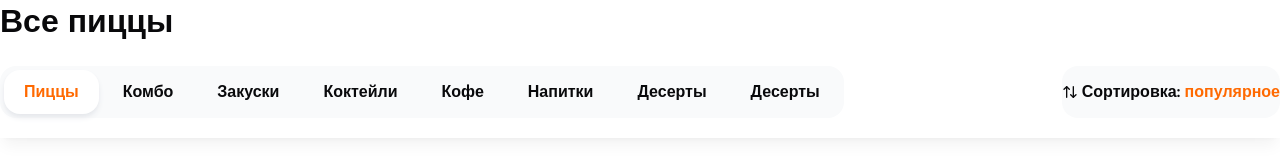
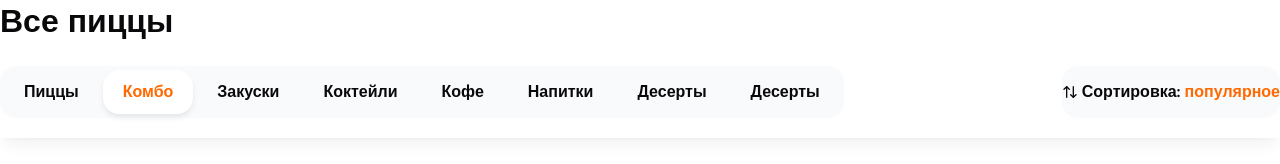
Before and after one commit to AndreyukRaman/next-pizza, a Next.js app: page / in a window 1280 px wide. Shown: the part 152-316 px from the top of the page. Built offline with nearby package versions, Linux system fonts and the light colour scheme.

Commit message:
zustand for providing state into categories. intersection for checking active categoryId

```diff
--- a/app/globals.css
+++ b/app/globals.css
@@ -81,6 +81,16 @@
     }
 }
 
+html {
+    scroll-behavior: smooth;
+}
+
+@media screen and (prefers-reduced-motion: reduce) {
+    html {
+        scroll-behavior: auto !important;
+    }
+}
+
 
 :root {
     --radius: 0.65rem;
--- a/app/page.tsx
+++ b/app/page.tsx
@@ -26,8 +26,8 @@ export default function Home() {
     {/* Список товаров */}
     <div className="flex-1">
         <div className="flex flex-col gap-16">
-            <ProductsGroupList title="Пиццы" items={[{id:1, name:'Чизбурер-пицца', imageUrl: "https://media.dodostatic.net/image/r:292x292/0198bf4f806371f19d529f9e9e7dba36.avif", price:550, items: [{price:550}]},{id:1, name:'Чизбурер-пицца', imageUrl: "https://media.dodostatic.net/image/r:292x292/0198bf4f806371f19d529f9e9e7dba36.avif", price:550, items: [{price:550}]},{id:1, name:'Чизбурер-пицца', imageUrl: "https://media.dodostatic.net/image/r:292x292/0198bf4f806371f19d529f9e9e7dba36.avif", price:550, items: [{price:550}]},{id:1, name:'Чизбурер-пицца', imageUrl: "https://media.dodostatic.net/image/r:292x292/0198bf4f806371f19d529f9e9e7dba36.avif", price:550, items: [{price:550}]},{id:1, name:'Чизбурер-пицца', imageUrl: "https://media.dodostatic.net/image/r:292x292/0198bf4f806371f19d529f9e9e7dba36.avif", price:550, items: [{price:550}]},{id:1, name:'Чизбурер-пицца', imageUrl: "https://media.dodostatic.net/image/r:292x292/0198bf4f806371f19d529f9e9e7dba36.avif", price:550, items: [{price:550}]},{id:1, name:'Чизбурер-пицца', imageUrl: "https://media.dodostatic.net/image/r:292x292/0198bf4f806371f19d529f9e9e7dba36.avif", price:550, items: [{price:550}]},{id:1, name:'Чизбурер-пицца', imageUrl: "https://media.dodostatic.net/image/r:292x292/0198bf4f806371f19d529f9e9e7dba36.avif", price:550, items: [{price:550}]}]} categoryId={1}/>
-            <ProductsGroupList title="Завтрак" items={[{id:1, name:'Чизбурер-пицца', imageUrl: "https://media.dodostatic.net/image/r:292x292/0198bf4f806371f19d529f9e9e7dba36.avif", price:550, items: [{price:550}]},{id:1, name:'Чизбурер-пицца', imageUrl: "https://media.dodostatic.net/image/r:292x292/0198bf4f806371f19d529f9e9e7dba36.avif", price:550, items: [{price:550}]},{id:1, name:'Чизбурер-пицца', imageUrl: "https://media.dodostatic.net/image/r:292x292/0198bf4f806371f19d529f9e9e7dba36.avif", price:550, items: [{price:550}]},{id:1, name:'Чизбурер-пицца', imageUrl: "https://media.dodostatic.net/image/r:292x292/0198bf4f806371f19d529f9e9e7dba36.avif", price:550, items: [{price:550}]},{id:1, name:'Чизбурер-пицца', imageUrl: "https://media.dodostatic.net/image/r:292x292/0198bf4f806371f19d529f9e9e7dba36.avif", price:550, items: [{price:550}]},{id:1, name:'Чизбурер-пицца', imageUrl: "https://media.dodostatic.net/image/r:292x292/0198bf4f806371f19d529f9e9e7dba36.avif", price:550, items: [{price:550}]},{id:1, name:'Чизбурер-пицца', imageUrl: "https://media.dodostatic.net/image/r:292x292/0198bf4f806371f19d529f9e9e7dba36.avif", price:550, items: [{price:550}]},{id:1, name:'Чизбурер-пицца', imageUrl: "https://media.dodostatic.net/image/r:292x292/0198bf4f806371f19d529f9e9e7dba36.avif", price:550, items: [{price:550}]}]}/>
+            <ProductsGroupList title="Пиццы" items={[{id:1, name:'Чизбурер-пицца', imageUrl: "https://media.dodostatic.net/image/r:292x292/0198bf4f806371f19d529f9e9e7dba36.avif", price:550, items: [{price:550}]},{id:2, name:'Чизбурер-пицца', imageUrl: "https://media.dodostatic.net/image/r:292x292/0198bf4f806371f19d529f9e9e7dba36.avif", price:550, items: [{price:550}]},{id:3, name:'Чизбурер-пицца', imageUrl: "https://media.dodostatic.net/image/r:292x292/0198bf4f806371f19d529f9e9e7dba36.avif", price:550, items: [{price:550}]},{id:4, name:'Чизбурер-пицца', imageUrl: "https://media.dodostatic.net/image/r:292x292/0198bf4f806371f19d529f9e9e7dba36.avif", price:550, items: [{price:550}]},{id:5, name:'Чизбурер-пицца', imageUrl: "https://media.dodostatic.net/image/r:292x292/0198bf4f806371f19d529f9e9e7dba36.avif", price:550, items: [{price:550}]},{id:6, name:'Чизбурер-пицца', imageUrl: "https://media.dodostatic.net/image/r:292x292/0198bf4f806371f19d529f9e9e7dba36.avif", price:550, items: [{price:550}]},{id:7, name:'Чизбурер-пицца', imageUrl: "https://media.dodostatic.net/image/r:292x292/0198bf4f806371f19d529f9e9e7dba36.avif", price:550, items: [{price:550}]},{id:8, name:'Чизбурер-пицца', imageUrl: "https://media.dodostatic.net/image/r:292x292/0198bf4f806371f19d529f9e9e7dba36.avif", price:550, items: [{price:550}]}]} categoryId={1}/>
+            <ProductsGroupList title="Комбо" items={[{id:9, name:'Чизбурер-пицца', imageUrl: "https://media.dodostatic.net/image/r:292x292/0198bf4f806371f19d529f9e9e7dba36.avif", price:550, items: [{price:550}]},{id:10, name:'Чизбурер-пицца', imageUrl: "https://media.dodostatic.net/image/r:292x292/0198bf4f806371f19d529f9e9e7dba36.avif", price:550, items: [{price:550}]},{id:11, name:'Чизбурер-пицца', imageUrl: "https://media.dodostatic.net/image/r:292x292/0198bf4f806371f19d529f9e9e7dba36.avif", price:550, items: [{price:550}]},{id:12, name:'Чизбурер-пицца', imageUrl: "https://media.dodostatic.net/image/r:292x292/0198bf4f806371f19d529f9e9e7dba36.avif", price:550, items: [{price:550}]},{id:13, name:'Чизбурер-пицца', imageUrl: "https://media.dodostatic.net/image/r:292x292/0198bf4f806371f19d529f9e9e7dba36.avif", price:550, items: [{price:550}]},{id:14, name:'Чизбурер-пицца', imageUrl: "https://media.dodostatic.net/image/r:292x292/0198bf4f806371f19d529f9e9e7dba36.avif", price:550, items: [{price:550}]},{id:15, name:'Чизбурер-пицца', imageUrl: "https://media.dodostatic.net/image/r:292x292/0198bf4f806371f19d529f9e9e7dba36.avif", price:550, items: [{price:550}]},{id:16, name:'Чизбурер-пицца', imageUrl: "https://media.dodostatic.net/image/r:292x292/0198bf4f806371f19d529f9e9e7dba36.avif", price:550, items: [{price:550}]}]} categoryId={2}/>
         </div>
     </div>
 
--- a/components/shared/categories.tsx
+++ b/components/shared/categories.tsx
@@ -1,18 +1,35 @@
+"use client";
+
+
 import { cn } from '@/lib/utils';
 import React from 'react';
+import {useCategoryStore} from "@/store/category";
 
 interface Props {
     className?: string;
 }
 
-const cats = ['Пиццы', 'Комбо','Закуски','Коктейли','Кофе','Напитки','Десерты','Десерты']
-const activeIndex=0;
+const cats = [
+    { id: 1, name: "Пиццы" },
+    { id: 2, name: "Комбо" },
+    { id: 3, name: "Закуски" },
+    { id: 4, name: "Коктейли" },
+    { id: 5, name: "Кофе" },
+    { id: 6, name: "Напитки" },
+    { id: 7, name: "Десерты" },
+    { id: 8, name: "Десерты" },
+];
+
+
 
 export const Categories: React.FC<Props> = ({ className}) => {
+    const categoryActiveId = useCategoryStore((state)=>state.activeId)
     return <div className={cn('inline-flex gap-1 bg-gray-50 p-1 rounded-2xl', className)}>
-        {cats.map((cat, index) => (
-            <a className={cn('flex items-center font-bold h-11 rounded-2xl px-5', activeIndex === index && 'bg-white shadow-md shadow-gray-200 text-primary')} key={index}>
-                <button>{cat}</button>
+        {cats.map(({name,id}, index) => (
+            <a className={cn('flex items-center font-bold h-11 rounded-2xl px-5', categoryActiveId === id && 'bg-white shadow-md shadow-gray-200 text-primary')}
+               href={`/#${name}`}
+               key={index}>
+                <button>{name}</button>
             </a>
         ))}
     </div>;
--- a/components/shared/products-group-list.tsx
+++ b/components/shared/products-group-list.tsx
@@ -1,8 +1,13 @@
+'use client';
+
 
 import React from 'react';
+import {useIntersection} from "react-use";
 import {Title} from "@/components/shared/title";
 import { cn } from '@/lib/utils';
 import {ProductCard} from "@/components/shared/product-card";
+import {useCategoryStore} from "@/store/category";
+
 interface Props{
     title: string;
     items: any[];
@@ -13,7 +18,18 @@ interface Props{
 }
 
 export const ProductsGroupList: React.FC<Props> = ({ title, items, listClassName, categoryId,className}) => {
-    return <div className={className}>
+
+    const setActiveCategoryId = useCategoryStore((state)=>state.setActiveId)
+    const intersectionRef = React.useRef(null);
+    const intersection = useIntersection(intersectionRef,{threshold: 0.4})
+
+    React.useEffect(()=>{
+        if(intersection?.isIntersecting){
+            setActiveCategoryId(categoryId)
+        }
+    }, [categoryId,intersection?.isIntersecting, title])
+
+    return <div className={className} id={title} ref={intersectionRef}>
         <Title text={title} size="lg" className="font-extrabold mb-5"/>
         <div className={cn('grid grid-cols-3 gap-[50px]', listClassName)}>
             {items.map((product, index) => (
--- a/package.json
+++ b/package.json
@@ -22,8 +22,10 @@
     "next": "15.5.3",
     "react": "19.1.0",
     "react-dom": "19.1.0",
+    "react-use": "^17.6.0",
     "tailwind-merge": "^3.3.1",
-    "vaul": "^1.1.2"
+    "vaul": "^1.1.2",
+    "zustand": "^5.0.8"
   },
   "devDependencies": {
     "@eslint/eslintrc": "^3",
--- /dev/null
+++ b/store/category.ts
@@ -0,0 +1,12 @@
+
+import {create} from "zustand";
+
+interface State {
+    activeId: number;
+    setActiveId: (activeId: number) => void;
+}
+
+export const useCategoryStore = create<State>((set)=>({
+    activeId: 1,
+    setActiveId: (activeId: number) =>set({activeId})
+}))
```
Also changed, not shown: 1 other file (tests, documents, lock files or other folders).
